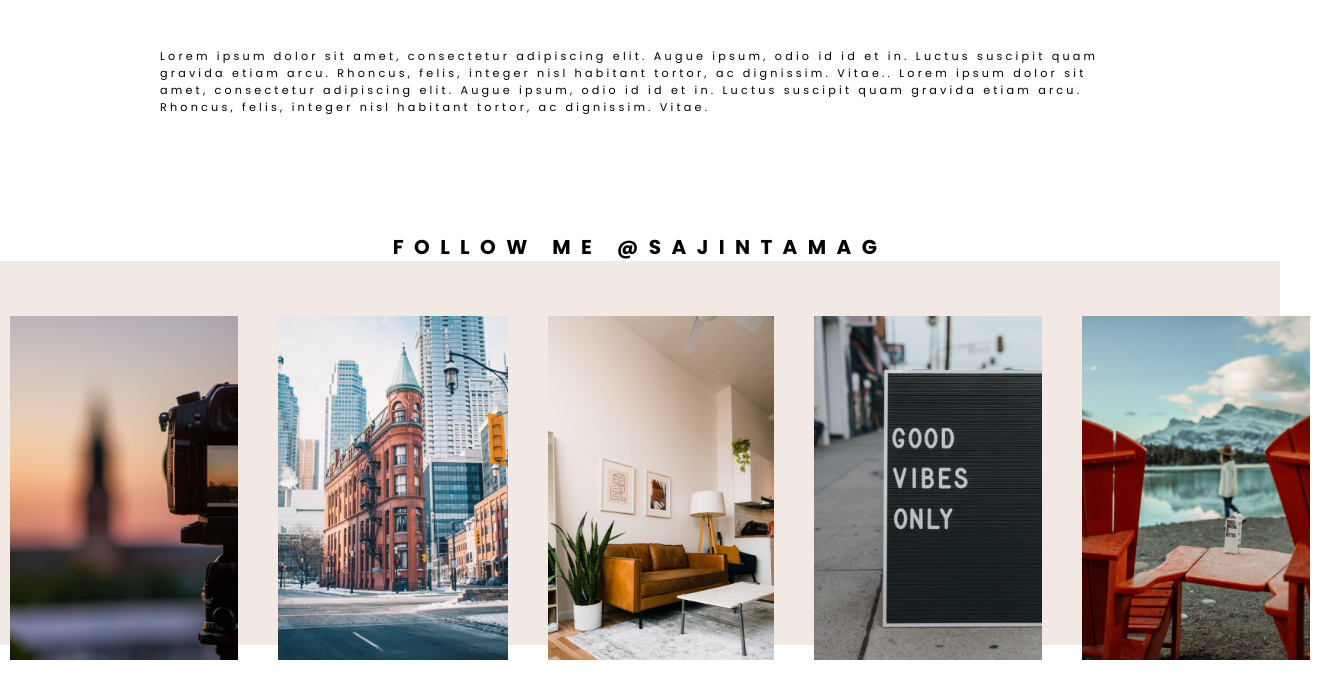
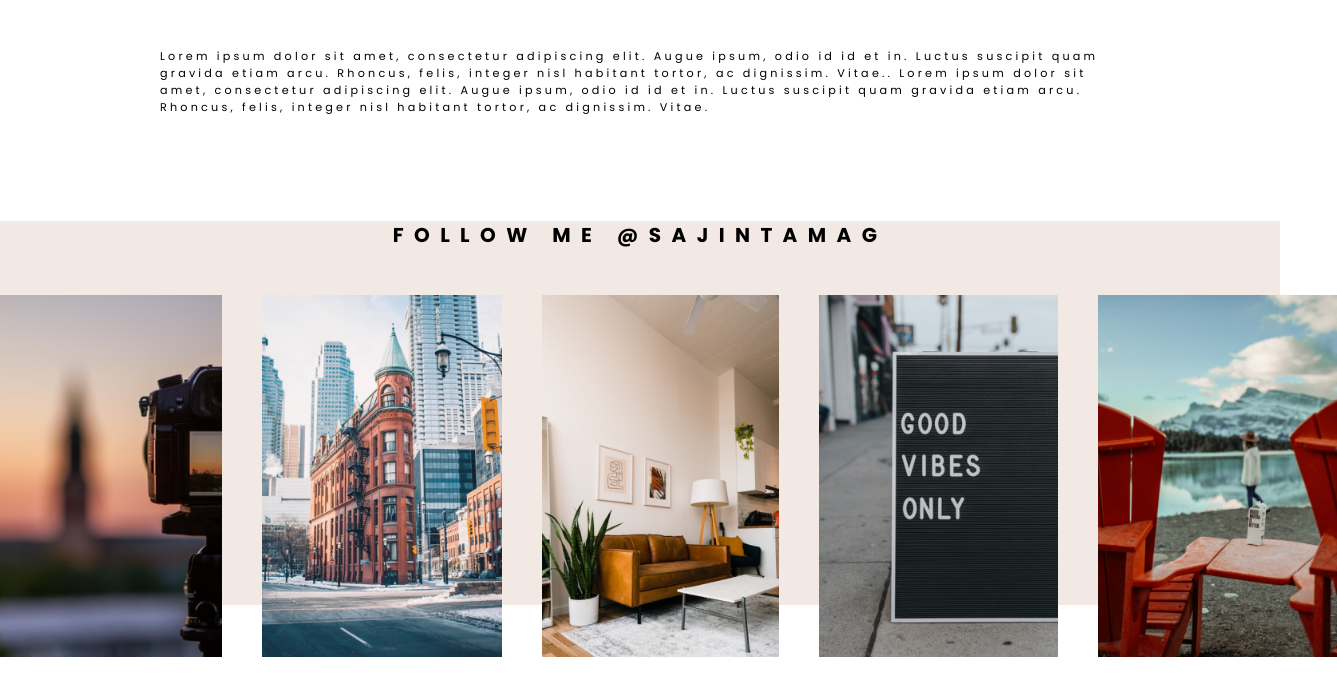
Before and after one commit to xXAxiomaXx/Photograph-Portfolio, a plain HTML site: page index.html in a window 1280 px wide. Shown: the part 2090-2773 px from the top of the page, 1337 px wide, since content can reach past the window. Drawn offline with nearby package versions, Linux system fonts and the light colour scheme.

Commit message:
Update styles.css

```diff
--- a/styles.css
+++ b/styles.css
@@ -248,7 +248,7 @@
     flex-direction: column;
     justify-content: space-around;
     align-items: center;
-    margin-bottom: 15rem;
+    margin-bottom: 10rem;
 }
 
 .comment h2{
@@ -278,7 +278,7 @@
 }
 
 .insta h2{
-    margin-top: 10rem;
+    margin-top: 20rem;
     letter-spacing: 1.3rem;
     font-size: 2.5rem;
     font-weight: 700;
@@ -296,7 +296,7 @@
 
 .insta div img{
     margin-left: 5rem;
-    margin-bottom: 5rem;
+    margin-bottom: 8rem;
     transition: .5s ease;
     width:70%;
     height:70%;
```
